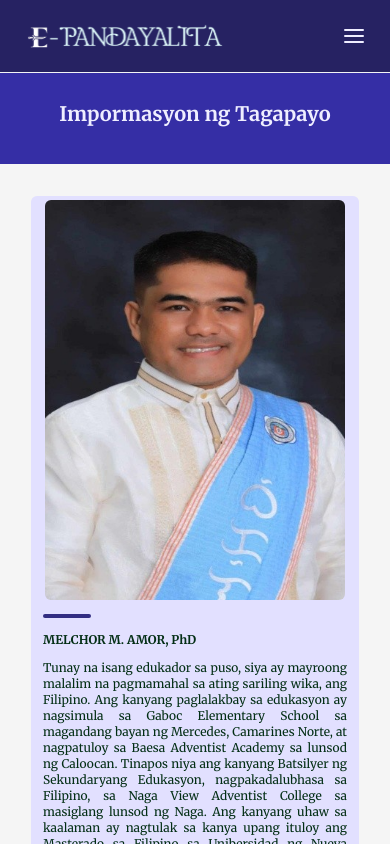
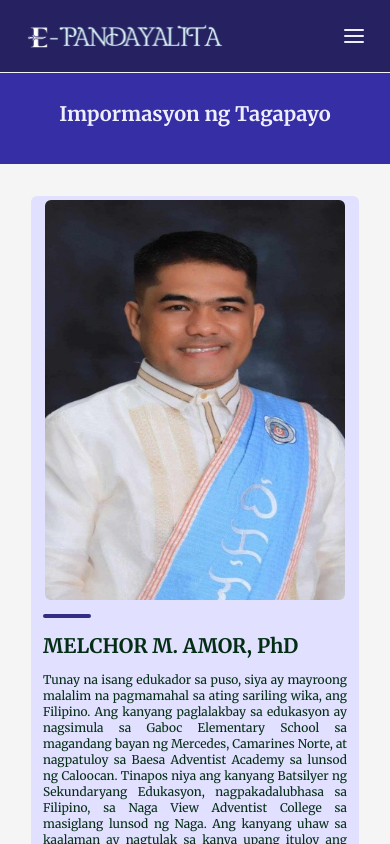
Before and after one commit to johnrefani/epandayalita, a Next.js app: page /tagapayo in a window 390 px wide. Shown: the top 844 px of the page. Built offline with nearby package versions, Linux system fonts and the light colour scheme.

Commit message:
Resized the text of researchers to XL

```diff
--- a/components/ui/InfoCard.tsx
+++ b/components/ui/InfoCard.tsx
@@ -18,7 +18,7 @@ const InfoCard = ({ id, name, pic, description }: InfoCardProps) => {
           <div className="space-y-3">
             <div className="space-y-2">
               <span className="bg-blue-900 w-12 h-1 inline-block rounded-full"></span>
-              <h2 className="text-xs sm:text-lg md:text-xl lg:text-3xl font-bold">
+              <h2 className="text-xl md:text-2xl lg:text-3xl font-bold">
                 {name}
               </h2>
             </div>
```
